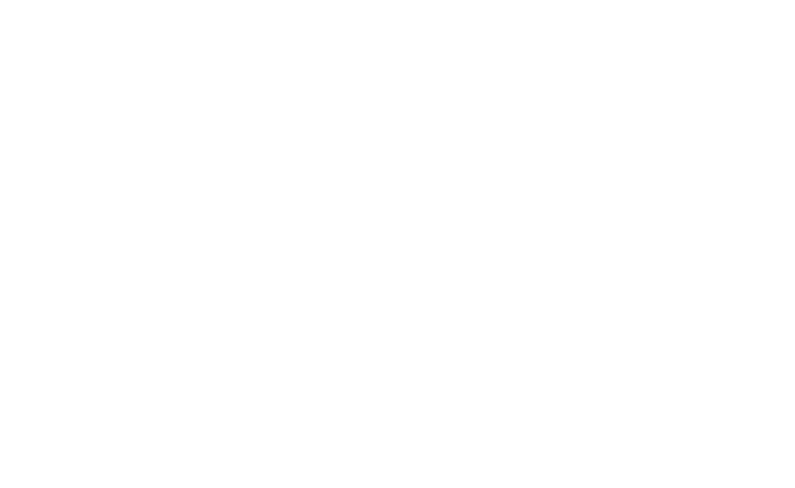
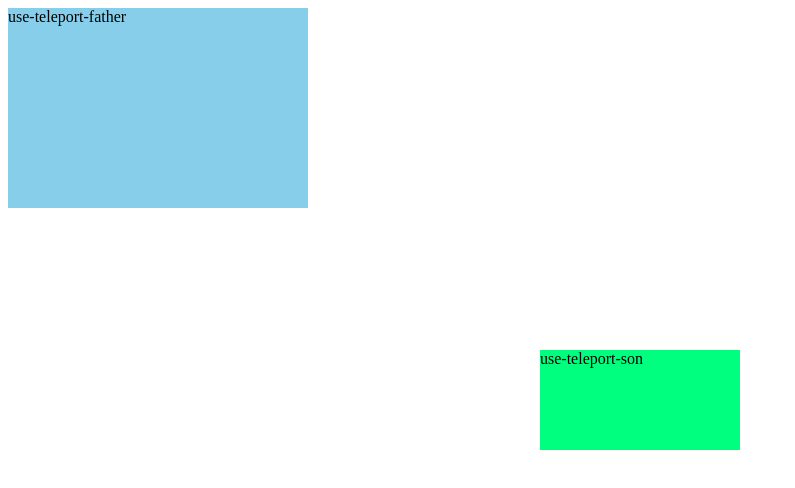
Before and after one commit to Soumns777/soumns-the-hundredth-sunset, a Vue app: page /useTeleport in a window 1280 px wide. Before the commit this address had no page. Shown: the top 488 px of the page, without its empty margins (0-795 px from the left). Built offline with nearby package versions, Linux system fonts and the light colour scheme.

Commit message:
✨ feat:add-Teleport

```diff
--- a/src/main.ts
+++ b/src/main.ts
@@ -2,8 +2,8 @@ import { createPinia } from 'pinia';
 import { createApp } from 'vue';
 import { createPersistedState } from 'pinia-persistedstate-plugin';
 
-import Antd from 'ant-design-vue';
-import 'ant-design-vue/dist/antd.css';
+// import Antd from 'ant-design-vue';
+// import 'ant-design-vue/dist/antd.css';
 
 import App from './App.vue';
 
@@ -12,4 +12,4 @@ store.use(createPersistedState());
 
 import router from '@/router';
 
-createApp(App).use(Antd).use(store).use(router).mount('#app');
+createApp(App).use(store).use(router).mount('#app');
--- a/src/router/index.ts
+++ b/src/router/index.ts
@@ -5,7 +5,7 @@ import type { RouteRecordRaw } from 'vue-router';
 const routes: RouteRecordRaw[] = [
   {
     path: '/',
-    redirect: { name: 'useStyle' },
+    redirect: { name: 'useTeleport' },
   },
   {
     path: '/home',
@@ -38,6 +38,12 @@ const routes: RouteRecordRaw[] = [
     component: () => import('@/views/use-style/index.vue'),
     props: true,
   },
+  {
+    path: '/useTeleport',
+    name: 'useTeleport',
+    component: () => import('@/views/use-teleport/index.vue'),
+    props: true,
+  },
 ];
 
 const router = createRouter({
--- /dev/null
+++ b/src/views/use-teleport/index.vue
@@ -0,0 +1,14 @@
+<script lang="ts" setup>
+import { reactive, ref } from 'vue';
+import Telep from './teleport.vue';
+</script>
+
+<template>
+  <div :style="{ width: '300px', height: '200px', backgroundColor: 'skyblue' }">
+    use-teleport-father
+
+    <Telep />
+  </div>
+</template>
+
+<style scoped lang="scss"></style>
--- /dev/null
+++ b/src/views/use-teleport/teleport.vue
@@ -0,0 +1,24 @@
+<script lang="ts" setup>
+import { reactive, ref, Teleport } from 'vue';
+</script>
+
+<template>
+  <!-- Teleport 是一个内置组件,可以将Teleport中包裹的部分传送到该组件dom层次之外的dom节点中,不影响其他结构的正常展示 -->
+  <Teleport to="body">
+    <div
+      :style="{
+        width: '200px',
+        height: '100px',
+        backgroundColor: 'springgreen',
+        position: 'absolute',
+        top: '50%',
+        left: '50%',
+        transform: 'translate(-50%,-50%)',
+      }"
+    >
+      use-teleport-son
+    </div>
+  </Teleport>
+</template>
+
+<style scoped lang="scss"></style>
```
